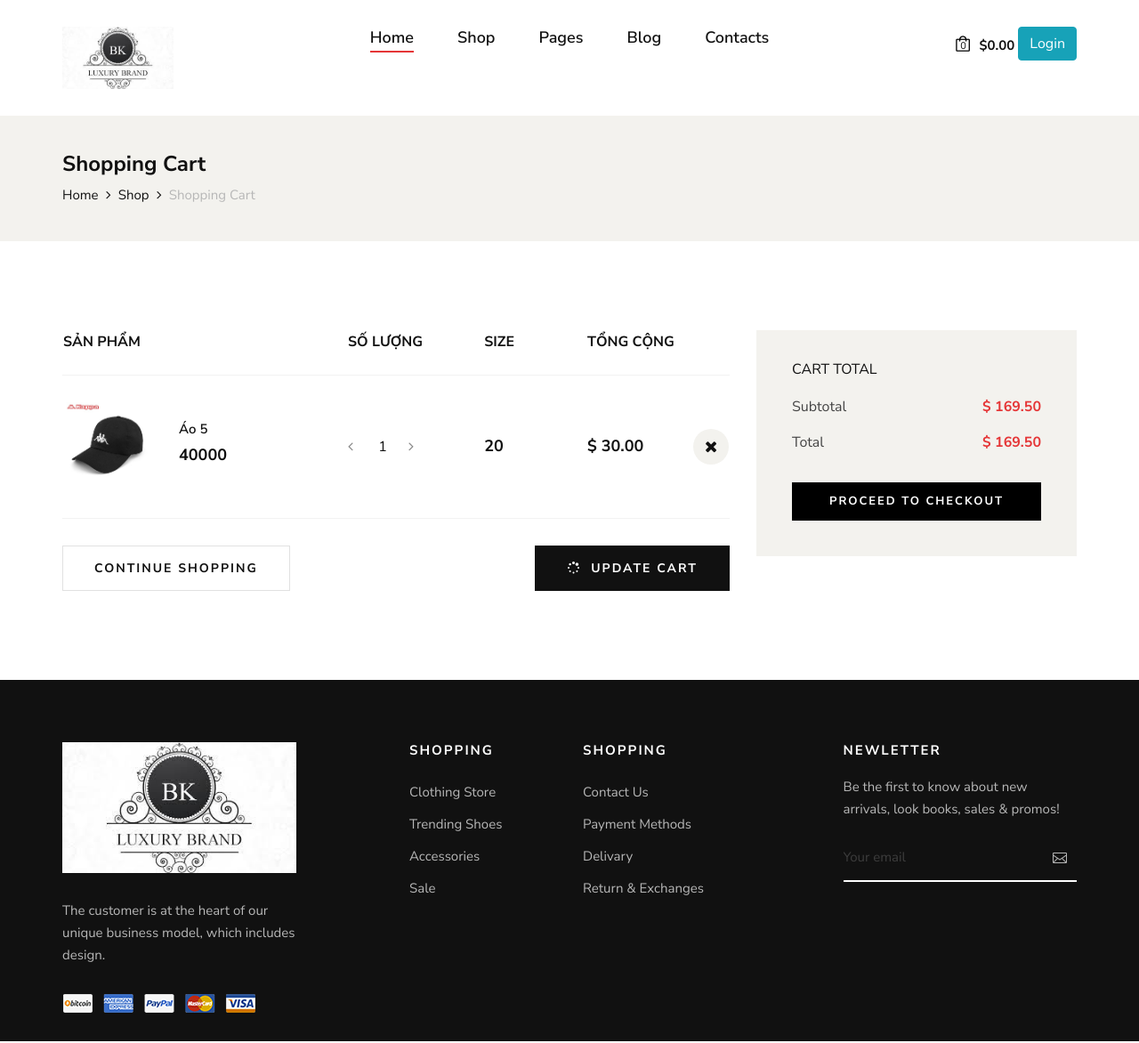
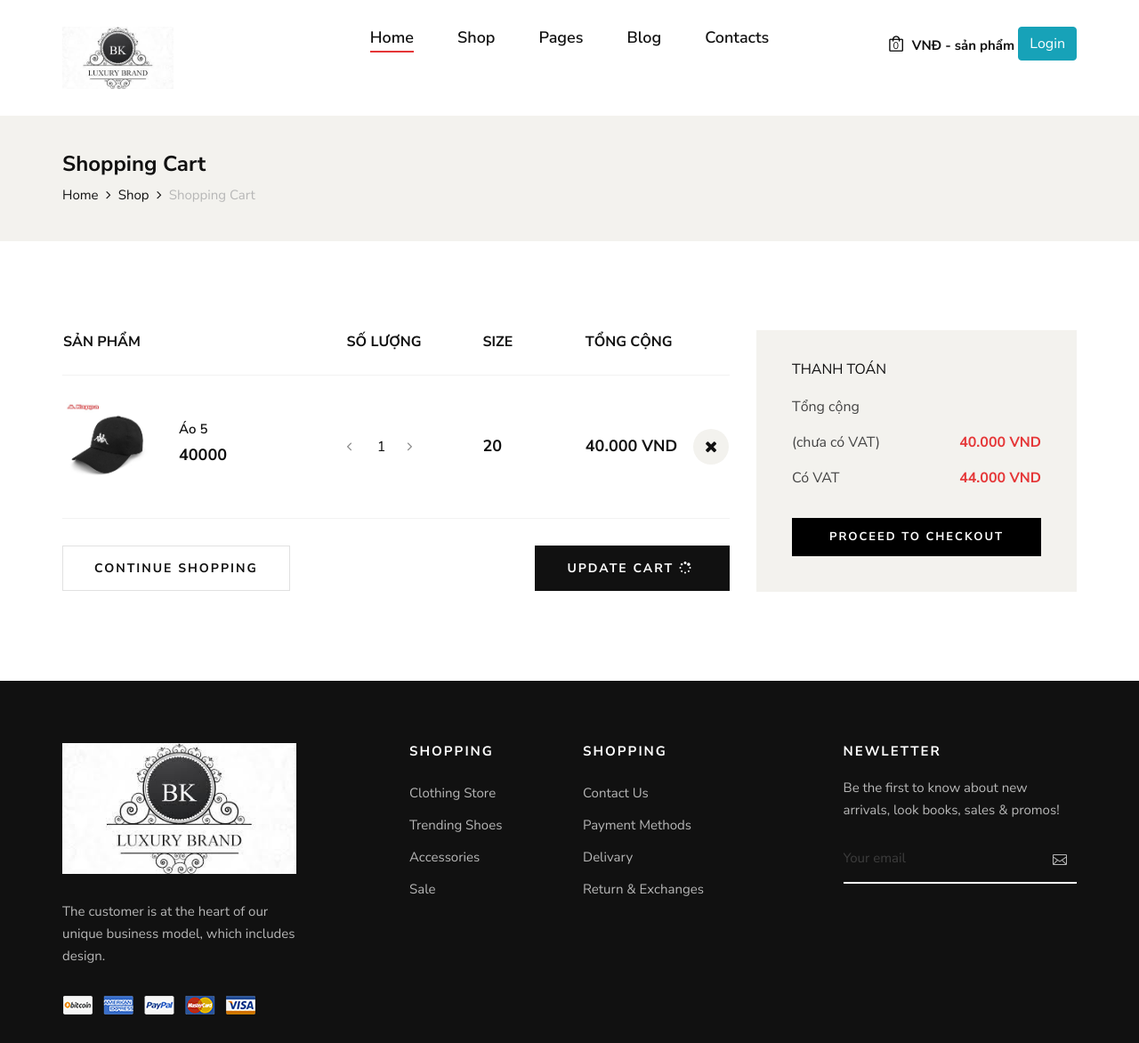
Before and after one commit to lephongplus2016/bk-fashion-shop-web-212, a PHP site: page /shopping-cart.php in a window 1280 px wide. Shown: the whole page at 89% size. Run offline with PHP 8.4, Linux system fonts and the light colour scheme; data comes from the database, SQL or seed files in the repository.

Commit message:
update cart

```diff
--- a/classes/cart.php
+++ b/classes/cart.php
@@ -45,7 +45,7 @@
 		$queryCheckAdded = "SELECT * FROM tbl_cart WHERE productId = '$productId' AND userId = '$userId' ";
 		$result_queryCheckAdded = $this->db->select($queryCheckAdded);
 		if($result_queryCheckAdded){
-			$msg = "<span class='error'>Sản phẩm đã được thêm vào</span>";
+			$msg = "<span class='error'>Sản phẩm đã có trong giỏ hàng</span>";
 			return $msg;
 		}
 		// còn chưa thì insert
@@ -67,12 +67,59 @@
 	}
 
 
-	public function getProductCart($userId){
+	public function getProductCart(){
+		$userId = Session::get('user_id');
 		$query = "SELECT * FROM tbl_cart WHERE userId = '$userId'";
 		$result = $this->db->select($query);
 		return $result;
 	}
 
+// có thì mới hiển thị ở header
+// thì mới cho thanh toán
+	public function check_cart(){
+		$userId = Session::get('user_id');
+		$query = "SELECT * FROM tbl_cart WHERE userId = '$userId'";
+		$result = $this->db->select($query);
+		return $result;
+	}
+
+	public function update_quantity_cart($cartId, $quantity) {
+		$cartId = mysqli_real_escape_string($this->db->link, $cartId);
+		$quantity = mysqli_real_escape_string($this->db->link, $quantity);
+
+// query
+		$query = "UPDATE tbl_cart SET
+
+					quantity = '$quantity'
+
+					WHERE cartId = '$cartId'";
+		//  execute
+		$result = $this->db->update($query);
+		if($result){
+			$alert = "<span class='success'>Product quantity Updated Successfully</span>";
+			return $alert;
+		}else{
+			$alert = "<span class='error'>Product quantity Updated Not Success</span>";
+			return $alert;
+		}
+	}
+
+	public function delete_product_cart($cartId){
+			$query = "DELETE FROM tbl_cart where cartId = '$cartId'";
+			$result = $this->db->delete($query);
+			if($result){
+				// $alert = "<span class='success'>Product in cart Deleted Successfully</span>";
+				// return $alert;
+				header('Location:shopping-cart.php');
+			}else{
+				$alert = "<span class='error'>Product in cart Deleted Not Success</span>";
+				return $alert;
+			}
+
+		}
+
+
+
 
 }
 ?>
--- a/css/style.css
+++ b/css/style.css
@@ -2422,6 +2422,28 @@
 	display: inline-block;
 }
 
+/* them cho phan button form */
+.continue__btn.update__btn button {
+	color: #ffffff;
+	background: #111111;
+	border-color: #111111;
+}
+
+.continue__btn.update__btn button i {
+	margin-right: 5px;
+}
+
+.continue__btn button {
+	color: #111111;
+	font-size: 14px;
+	font-weight: 700;
+	letter-spacing: 2px;
+	text-transform: uppercase;
+	border: 1px solid #e1e1e1;
+	padding: 14px 35px;
+	display: inline-block;
+}
+/* end form */
 .cart__discount {
 	margin-bottom: 60px;
 }
--- a/inc/header.php
+++ b/inc/header.php
@@ -141,8 +141,21 @@
                 <div class="col-lg-3 col-md-3">
                     <div class="header__nav__option">
 <!--                         <a href="#" class="search-switch"><img src="img/icon/search.png" alt=""></a>
- -->                        <a href="#"><img src="img/icon/cart.png" alt=""> <span>0</span></a>
-                        <div class="price">$0.00</div>
+ -->                        <a href="shopping-cart.php"><img src="img/icon/cart.png" alt=""> <span>0</span></a>
+                        <div class="price">
+                            <?php
+                                        $check_cart = $cart->check_cart();
+                                        if($check_cart){
+                                            $sum = Session::get("sum");
+                                            $qty = Session::get("qty");
+                                            echo $fm->format_currency($sum).' VNĐ - '.$qty.' sản phẩm';
+                                        }
+                                        else{
+                                            echo '0 VNĐ';
+                                        }
+
+                                    ?>
+                        </div>
 
 
                         <?php
--- a/shopping-cart.php
+++ b/shopping-cart.php
@@ -1,5 +1,21 @@
 <?php
     include 'inc/header.php';
+?>
+
+<?php
+if(isset($_GET['cartId'])  && $_GET['cartId'] != NULL) {
+        // lấy query param , không lấy được body parser
+        $cartId = $_GET['cartId'];
+        $deleteProductCart = $cart->delete_product_cart($cartId);
+    }
+
+if($_SERVER['REQUEST_METHOD'] === 'POST' && isset($_POST['update_cart'])){
+            // $cardId = $_POST['cartId'];
+            // $quantity = $_POST['quantity'];
+            // $updateQuantityCart = $ct->updateQuantityCart($cardId, $quantity);
+    var_dump($_POST);
+
+        }
 ?>
 
     <!-- Breadcrumb Section Begin -->
@@ -9,6 +25,16 @@
                 <div class="col-lg-12">
                     <div class="breadcrumb__text">
                         <h4>Shopping Cart</h4>
+                        <?php
+                            if(isset($updateQuantityCart)){
+                            echo $updateQuantityCart;
+                            }
+                             ?>
+                             <?php
+                            if(isset($deleteProductCart)){
+                            echo $deleteProductCart;
+                            }
+                             ?>
                         <div class="breadcrumb__links">
                             <a href="./index.php">Home</a>
                             <a href="./shop.php">Shop</a>
@@ -26,6 +52,7 @@
         <div class="container">
             <div class="row">
                 <div class="col-lg-8">
+                    <form action="" method="post">
                     <div class="shopping__cart__table">
                         <table>
                             <thead>
@@ -39,8 +66,7 @@
                             </thead>
                             <tbody>
                                 <?php
-                                     $userId = Session::get('user_id');
-                                     $get_product_cart = $cart->getProductCart($userId);
+                                     $get_product_cart = $cart->getProductCart();
                                      $subTotal =0;
                                      $qty = 0;
 
@@ -62,13 +88,20 @@
                                     <td class="quantity__item">
                                         <div class="quantity">
                                             <div class="pro-qty-2">
-                                                <input type="text" value="<?php echo $row['quantity']; ?>">
+                                                <input type="text" name="quantity_of_cartid_<?php echo $row['cartId']; ?>" value="<?php echo $row['quantity']; ?>">
                                             </div>
                                         </div>
                                     </td>
                                     <td class="cart__price"><?php echo $row['size']; ?></td>
-                                    <td class="cart__price">$ 30.00</td>
-                                    <td class="cart__close"><i class="fa fa-close"></i></td>
+                                    <td class="cart__price">
+                                        <?php
+                                        $total = $row['price'] * $row['quantity'];
+                                        $subTotal += $total;
+                                        $qty += $row['quantity'];
+                                        echo  $fm->format_currency($total)." VND";
+                                        ?>
+                                    </td>
+                                    <td class="cart__close"> <a onclick="return confirm('Bạn có muốn xóa không?');" href="?cartId=<?php echo $row['cartId']; ?>"><i class="fa fa-close"></i></a></td>
                                 </tr>
 
                                 <?php
@@ -88,10 +121,11 @@
                         </div>
                         <div class="col-lg-6 col-md-6 col-sm-6">
                             <div class="continue__btn update__btn">
-                                <a href="shop.php"><i class="fa fa-spinner"></i> Update cart</a>
+                                <button type="submit" name="update_cart"/>Update cart <i class="fa fa-spinner"></i></button>
                             </div>
                         </div>
                     </div>
+                    </form>
                 </div>
                 <div class="col-lg-4">
                     <!-- <div class="cart__discount">
@@ -102,10 +136,18 @@
                         </form>
                     </div> -->
                     <div class="cart__total">
-                        <h6>Cart total</h6>
+                        <h6>Thanh toán</h6>
                         <ul>
-                            <li>Subtotal <span>$ 169.50</span></li>
-                            <li>Total <span>$ 169.50</span></li>
+                            <li>Tổng cộng <br> (chưa có VAT) <span><?php echo $fm->format_currency($subTotal)." VND"; ?></span></li>
+                            <li>Có VAT <span><?php echo $fm->format_currency($subTotal*1.1)." VND"; ?></span></li>
+                            <?php
+                            // co cart thi moi dat session
+                            $check_cart = $cart->check_cart();
+                            if($check_cart){
+                                Session::set('sum',$subTotal);
+                                Session::set('qty', $qty);
+                            }
+                            ?>
                         </ul>
                         <a href="#" class="primary-btn">Proceed to checkout</a>
                     </div>
```
Also changed, not shown: img/product/3015301681.jpg (added), img/product/60f3f29f57.jpg (added), img/product/85fae74882.jpg (added), img/product/e95bc2c687.jpg (added).
